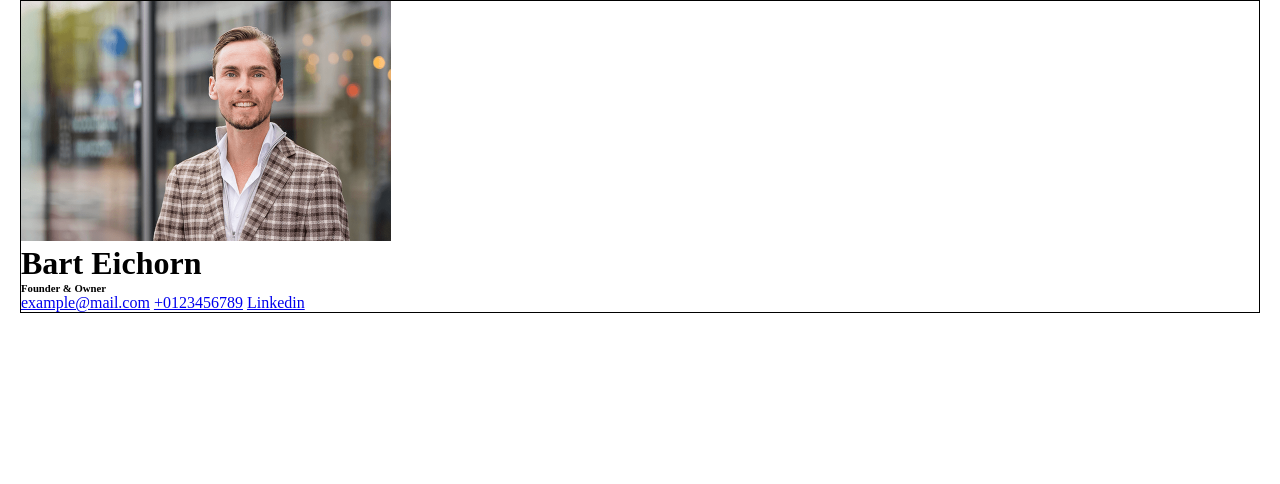
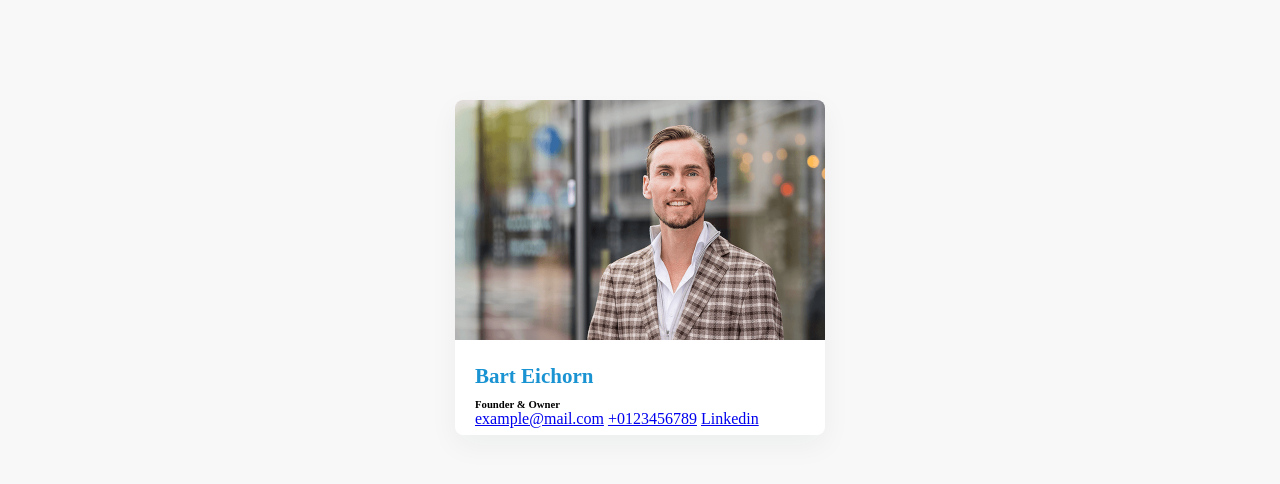
Before and after one commit to ashiqulshourav/dnStudents, a plain HTML site: page 13-04-2025/index.html in a window 1280 px wide. Drawn offline with Linux system fonts and the light colour scheme.

Commit message:
added 14-04-2025

```diff
--- a/13-04-2025/index.html
+++ b/13-04-2025/index.html
@@ -11,12 +11,14 @@
     <div class="container">
       <div class="card">
         <img src="./src/img/bart_eichorn.png" alt="" />
-        <h1>Bart Eichorn</h1>
-        <h6>Founder & Owner</h6>
         <div class="card-info">
-          <a href="#">example@mail.com</a>
-          <a href="#">+0123456789</a>
-          <a href="#">Linkedin</a>
+          <h1>Bart Eichorn</h1>
+          <h6>Founder & Owner</h6>
+          <a href="mailto:someone@example.com">example@mail.com</a>
+          <a href="tel:+0123456789">+0123456789</a>
+          <a href="https://www.linkedin.com/in/barteichhorn/" target="_blank"
+            >Linkedin</a
+          >
         </div>
       </div>
 
--- a/13-04-2025/src/css/style.css
+++ b/13-04-2025/src/css/style.css
@@ -7,17 +7,35 @@
   width: 100%;
   height: auto;
   max-width: 1920px;
-  padding: 0 20px;
+  padding: 100px 20px;
+
+  background-color: #f8f8f8;
+
+  display: flex;
+  justify-content: center;
 }
+
 .card {
   background-color: #ffffff;
+  width: 370px;
+  /*height: 240px;
+  */
+  border-radius: 8px;
+  -webkit-border-radius: 8px;
+  -moz-border-radius: 8px;
+  -ms-border-radius: 8px;
+  -o-border-radius: 8px;
 
-  border: 1px solid black;
+  box-shadow: 0px 10px 29px rgba(0, 30, 48, 0.05);
 }
 
 .card img {
-  width: 370px;
-  height: 240px;
+  width: 100%;
+  border-radius: 8px 8px 0 0;
+  -webkit-border-radius: 8px 8px 0 0;
+  -moz-border-radius: 8px 8px 0 0;
+  -ms-border-radius: 8px 8px 0 0;
+  -o-border-radius: 8px 8px 0 0;
 }
 
 /* .container img {
@@ -29,3 +47,15 @@
   width: 100px;
   height: 100px;
 } */
+
+.card-info {
+  padding: 20px 20px 7px 20px;
+}
+
+.card-info h1 {
+  font-weight: 700;
+  font-size: 21px;
+  line-height: 24px;
+  color: #1a93d2;
+  padding-bottom: 10px;
+}
```
